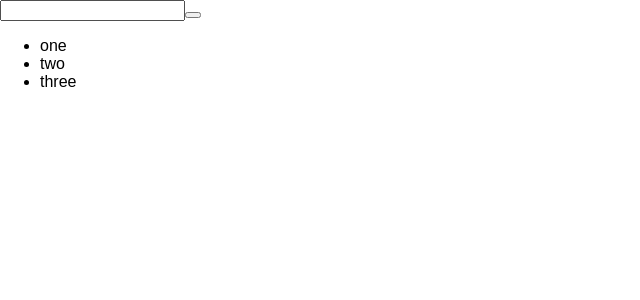
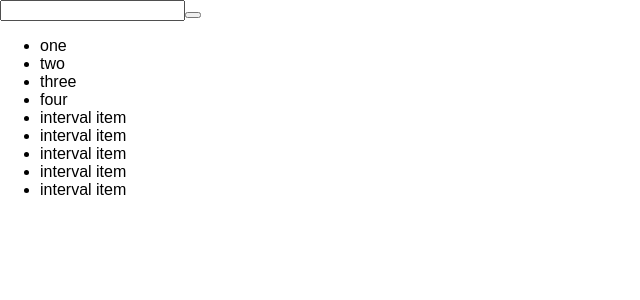
Before and after one commit to jangeroo/react-simple-todo-list, a React (Create React App) app: page / in a window 1280 px wide. Shown: the top 300 px of the page, without its empty margins (0-640 px from the left). Built offline with nearby package versions, Linux system fonts and the light colour scheme.

Commit message:
State and setInterval

```diff
--- a/src/App.js
+++ b/src/App.js
@@ -4,16 +4,29 @@ import './App.css';
 
 class App extends Component {
 
-displayItems = (item) => (<li>{item}</li>);
+    constructor() {
+        super();
+        this.state = {items: []}
+    }
+
+    componentDidMount() {
+        ['one', 'two', 'three', 'four'].map(this.addItem)
+        setInterval(this.addItem, 1000, 'interval item')
+    }
+
+    addItem = item => {
+        this.setState(st => ({items: st.items.concat(item)}))
+    }
+
+    displayItems = item => (<li>{item}</li>);
 
     render() {
-        var items = ['one', 'two', 'three'];
         return (
             <div>
                 <input/>
                 <button></button>
                 <ul>
-                    {items.map(this.displayItems)}
+                    {this.state.items.map(this.displayItems)}
                 </ul>
             </div>
         );
```
